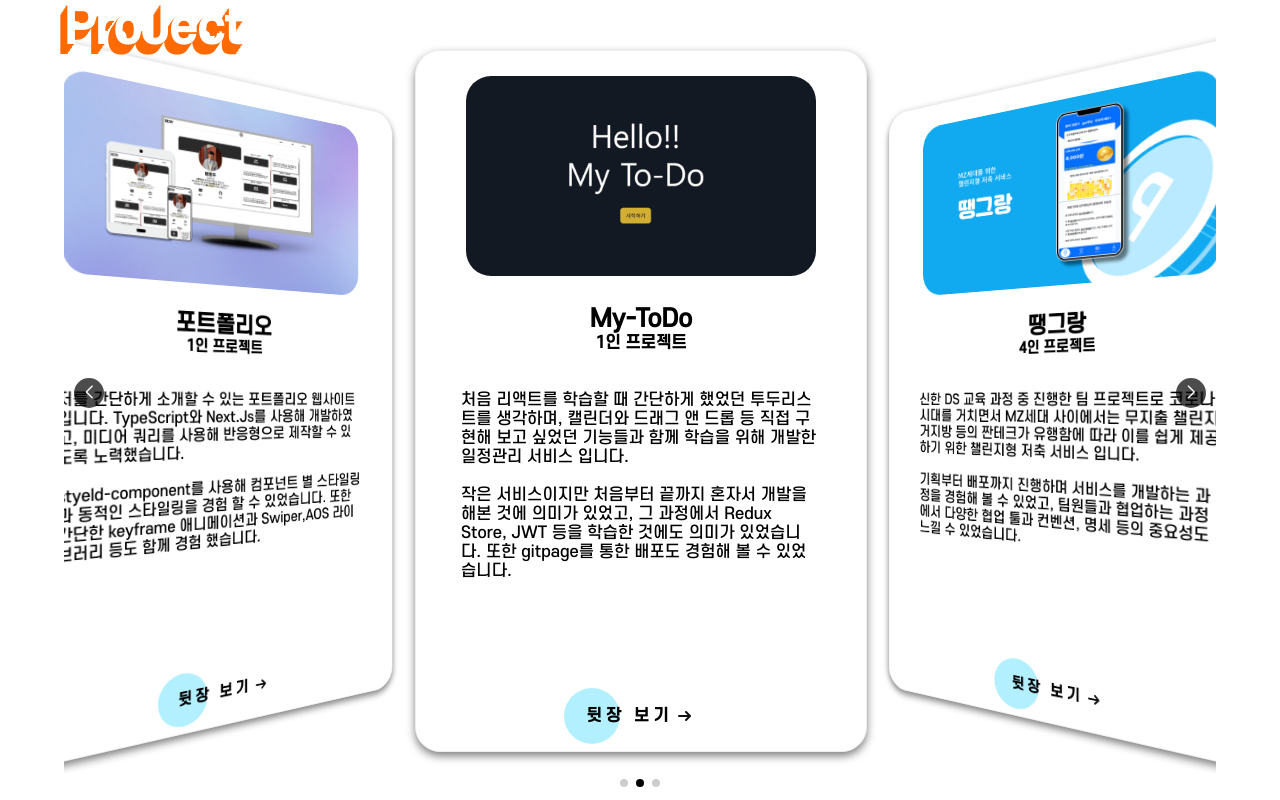
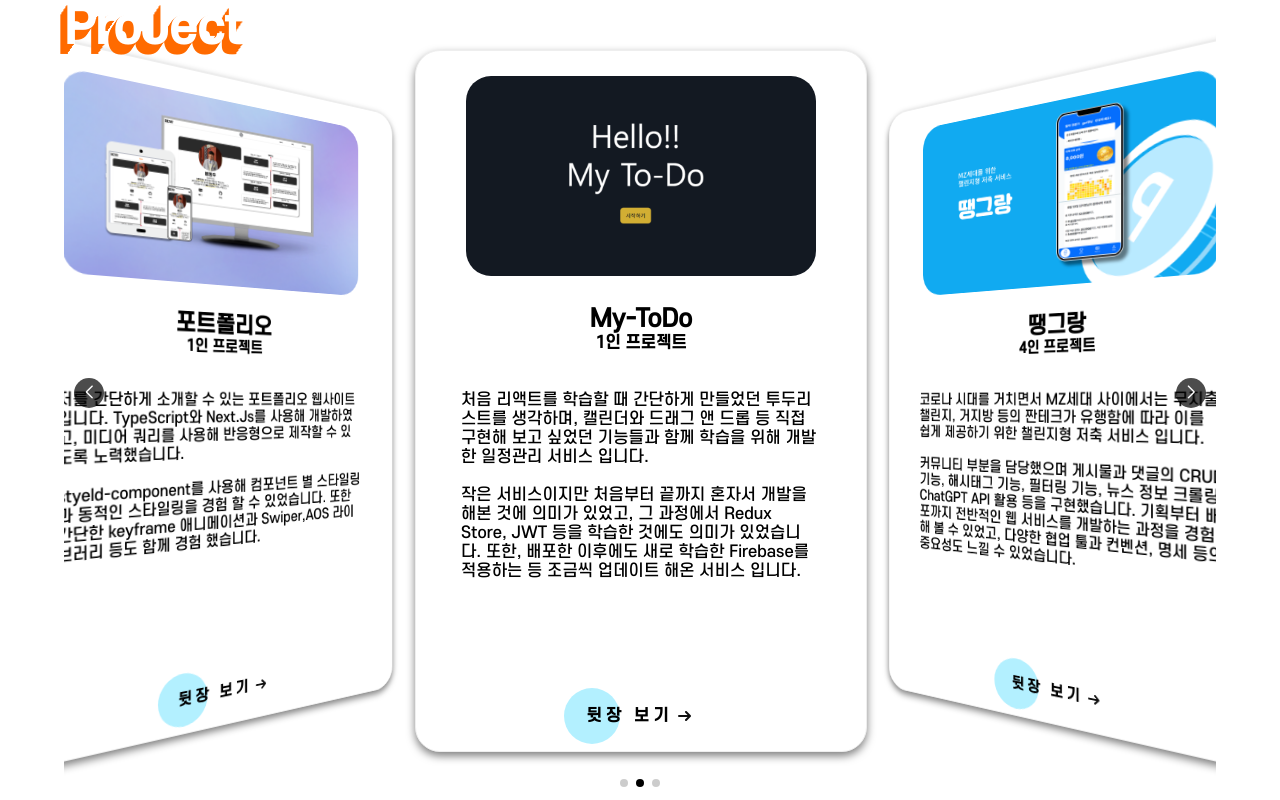
Before and after one commit to BaeDongWoo/BDW_Portfolio, a Next.js app: page / in a window 1280 px wide. Shown: the part 2565-3365 px from the top of the page. Built offline with nearby package versions, Linux system fonts and the light colour scheme.

Commit message:
feat:아이콘 및 프로젝트  데이터 추가

```diff
--- a/src/app/layout.tsx
+++ b/src/app/layout.tsx
@@ -31,7 +31,9 @@ export default function RootLayout({
 }) {
   return (
     <>
-      <body>{children}</body>
+      <html>
+        <body>{children}</body>
+      </html>
     </>
   );
 }
--- a/src/components/data/projectData.js
+++ b/src/components/data/projectData.js
@@ -43,20 +43,21 @@ export const PROJECT_DATA = [
       img: '시작.png',
       title: 'My-ToDo',
       people: '1인 프로젝트',
-      discript: `처음 리액트를 학습할 때 간단하게 했었던 투두리스트를 생각하며, 캘린더와 드래그 앤 드롭 등 직접 구현해 보고 싶었던 기능들과 함께 학습을 위해 개발한 일정관리 서비스 입니다.
+      discript: `처음 리액트를 학습할 때 간단하게 만들었던 투두리스트를 생각하며, 캘린더와 드래그 앤 드롭 등 직접 구현해 보고 싶었던 기능들과 함께 학습을 위해 개발한 일정관리 서비스 입니다.
 
-      작은 서비스이지만 처음부터 끝까지 혼자서 개발을 해본 것에 의미가 있었고, 그 과정에서 Redux Store, JWT 등을 학습한 것에도 의미가 있었습니다. 또한 gitpage를 통한 배포도 경험해 볼 수 있었습니다. `,
+      작은 서비스이지만 처음부터 끝까지 혼자서 개발을 해본 것에 의미가 있었고, 그 과정에서 Redux Store, JWT 등을 학습한 것에도 의미가 있었습니다. 또한, 배포한 이후에도 새로 학습한 Firebase를 적용하는 등 조금씩 업데이트 해온 서비스 입니다.
+      `,
     },
     back: {
-      imgList: ['시작.png', '회원가입.png', '로그인.png', '메인화면.png'],
+      imgList: ['시작.png', '회원.png', '로그인.png', '메인화면.png'],
       mainFunc: [
-        '캘린더를 통해 일정 등록',
-        '등록한 일정 캘린더를 통해 미리보기',
-        '등록한 일정 수정',
+        'SNS를 통한 간편 로그인',
+        '캘린더를 통해 일정 미리보기 기능',
+        '선택한 날짜의 일정 등록 및 수정 기능',
       ],
       url: [
         { icon: 'github.png', url: 'https://github.com/BaeDongWoo/ToDo-List' },
-        { icon: 'url.png', url: 'https://baedongwoo.github.io/ToDo-List/' },
+        { icon: 'url.png', url: 'https://bdw-my-todo.vercel.app/' },
       ],
       skills: [
         { name: 'REACT', bgcol: '#61DAFB', color: '#fff' },
@@ -64,9 +65,9 @@ export const PROJECT_DATA = [
         { name: 'CSS', bgcol: '#1572B6', color: '#fff' },
         { name: 'AXIOS', bgcol: '#5A29E4', color: '#fff' },
         { name: 'REDUX', bgcol: '#764ABC', color: '#fff' },
-        { name: 'NODE.JS', bgcol: '#339933', color: '#fff' },
-        { name: 'EXPRESS', bgcol: '#000000', color: '#fff' },
         { name: 'MYSQL', bgcol: '#4479A1', color: '#fff' },
+        { name: 'Firebase', bgcol: '#FFCA28', color: '#fff' },
+        { name: 'VERCEL', bgcol: '#000000', color: '#fff' },
       ],
     },
   },
@@ -75,9 +76,9 @@ export const PROJECT_DATA = [
       img: '땡그랑_title-002 (2).png',
       title: '땡그랑',
       people: '4인 프로젝트',
-      discript: `신한 DS 교육 과정 중 진행한 팀 프로젝트로 코로나 시대를 거치면서 MZ세대 사이에서는 무지출 챌린지, 거지방 등의 짠테크가 유행함에 따라 이를 쉽게 제공하기 위한 챌린지형 저축 서비스 입니다.
+      discript: `코로나 시대를 거치면서 MZ세대 사이에서는 무지출 챌린지, 거지방 등의 짠테크가 유행함에 따라 이를 쉽게 제공하기 위한 챌린지형 저축 서비스 입니다.
 
-      기획부터 배포까지 진행하며 서비스를 개발하는 과정을 경험해 볼 수 있었고, 팀원들과 협업하는 과정에서 다양한 협업 툴과 컨벤션, 명세 등의 중요성도 느낄 수 있었습니다.
+      커뮤니티 부분을 담당했으며 게시물과 댓글의 CRUD 기능, 해시태그 기능, 필터링 기능, 뉴스 정보 크롤링, ChatGPT API 활용 등을 구현했습니다. 기획부터 배포까지 전반적인 웹 서비스를 개발하는 과정을 경험해 볼 수 있었고, 다양한 협업 툴과 컨벤션, 명세 등의 중요성도 느낄 수 있었습니다.
         `,
     },
     back: {
--- a/src/components/data/skillIconData.js
+++ b/src/components/data/skillIconData.js
@@ -85,4 +85,13 @@ export const SKILL_ICON_LIST = [
     또한, ERD_Cloud를 통해 직접 다이어그램을 작성하고 데이터 베이스를 설계했던 경험이 있습니다.
     `,
   },
+  {
+    name: 'Firebase',
+    bgcol: '#FFCA28',
+    color: '#fff',
+    content: `Firebase 인증 서비스를 활용할 수 있습니다. 기본적인 이메일 인증부터 소셜 인증 기능까지 활용 할 수 있고,
+    Firebase에서 제공하지 않는 네이버, 카카오 등과 같은 인증 서비스와 함께 연동하여 사용 가능합니다.
+    또한, 기본적이 NoSQL 데이터베이스의 구조를 이해하고 있으며, Firebase Store의 컬렉션 구조에 따라 기본적인 데이터 추가 및 삭제, 수정이 가능합니다.
+    `,
+  },
 ];
```
Also changed, not shown: public/로그인.png, public/회원.png (added).
